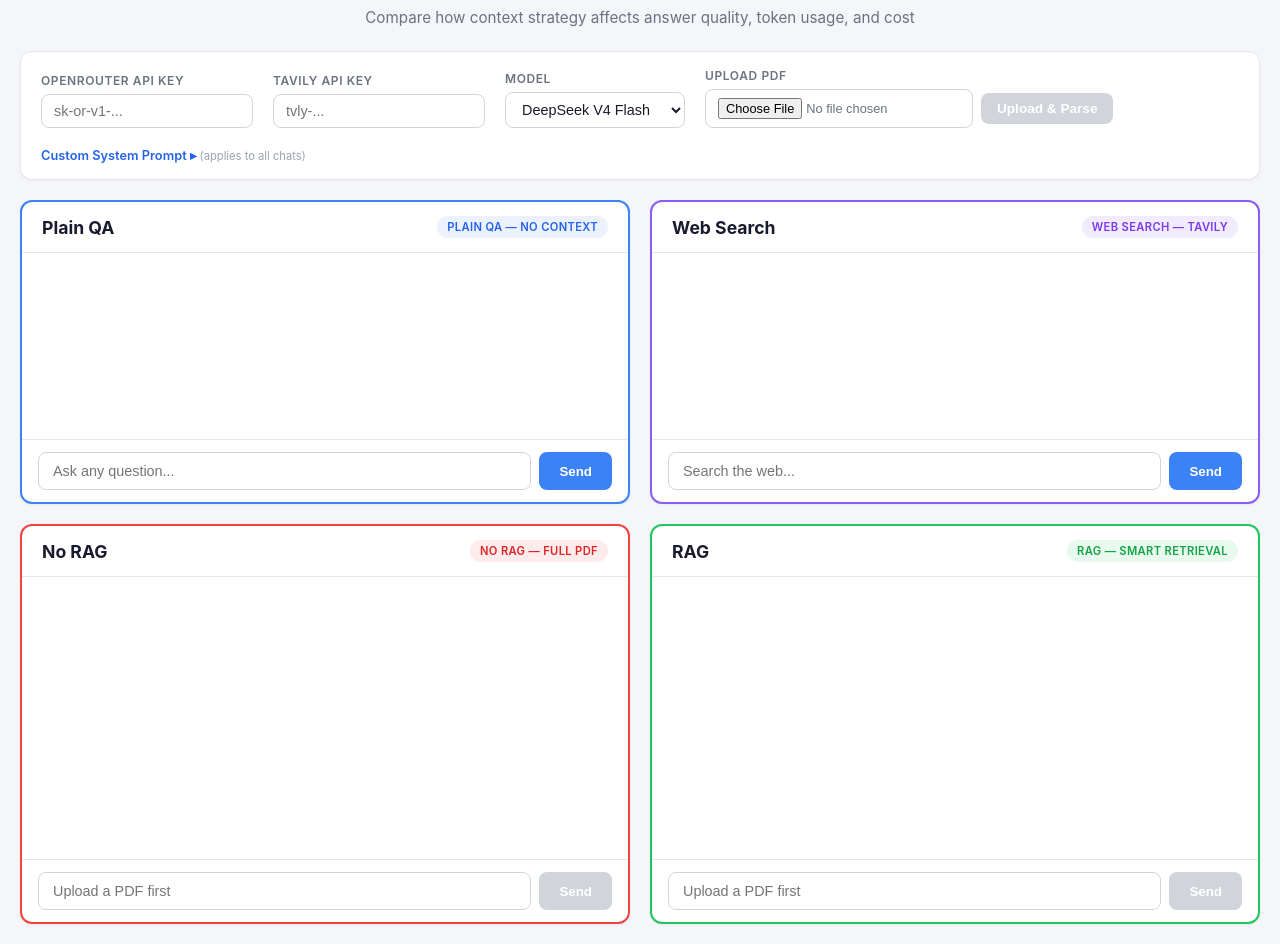
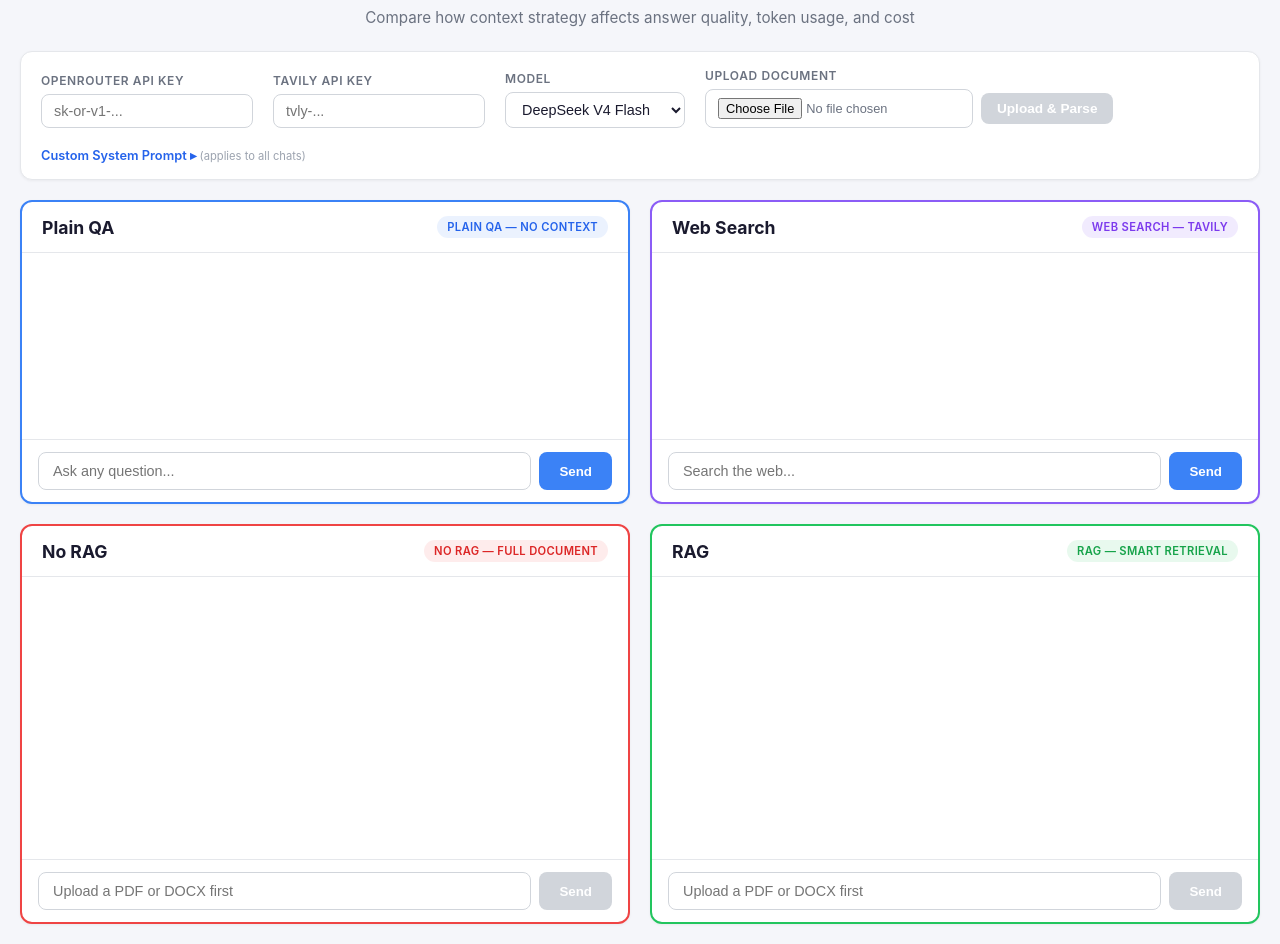
Before and after one commit to statgod6/RAG-vs-No-RAG-, a React (Vite) app: page / in a window 1280 px wide. Shown: the part 55-999 px from the top of the page. Built offline with nearby package versions, Linux system fonts and the light colour scheme; the HTML template or start-up script is replaced by a standard one.

Commit message:
Add DOCX file upload support via mammoth

```diff
--- a/package.json
+++ b/package.json
@@ -17,6 +17,7 @@
   "dependencies": {
     "cors": "^2.8.6",
     "express": "^5.2.1",
+    "mammoth": "^1.12.0",
     "multer": "^2.2.0",
     "pdf-parse": "^2.4.5",
     "react": "^19.2.7",
--- a/src/App.jsx
+++ b/src/App.jsx
@@ -55,13 +55,13 @@ function ChatPanel({ title, type, pdfUploaded, apiKey, model, color, systemPromp
   const badgeLabel = type === 'plain'
     ? 'Plain QA — No Context'
     : type === 'norag'
-      ? 'No RAG — Full PDF'
+      ? 'No RAG — Full Document'
       : type === 'search'
         ? 'Web Search — Tavily'
         : 'RAG — Smart Retrieval';
 
   const placeholder = needsPdf
-    ? (pdfUploaded ? 'Ask a question about the PDF...' : 'Upload a PDF first')
+    ? (pdfUploaded ? 'Ask a question about the document...' : 'Upload a PDF or DOCX first')
     : type === 'search'
       ? 'Search the web...'
       : 'Ask any question...';
@@ -225,9 +225,9 @@ export default function App() {
           </select>
         </div>
         <div className="config-group">
-          <label>Upload PDF</label>
+          <label>Upload Document</label>
           <div className="upload-row">
-            <input type="file" accept=".pdf" onChange={e => setPdfFile(e.target.files[0])} />
+            <input type="file" accept=".pdf,.docx" onChange={e => setPdfFile(e.target.files[0])} />
             <button onClick={uploadPdf} disabled={!pdfFile || uploading}>
               {uploading ? 'Parsing...' : 'Upload & Parse'}
             </button>
```
Also changed, not shown: server.js (+17 -6 lines), 1 other file (tests, documents, lock files or other folders).
